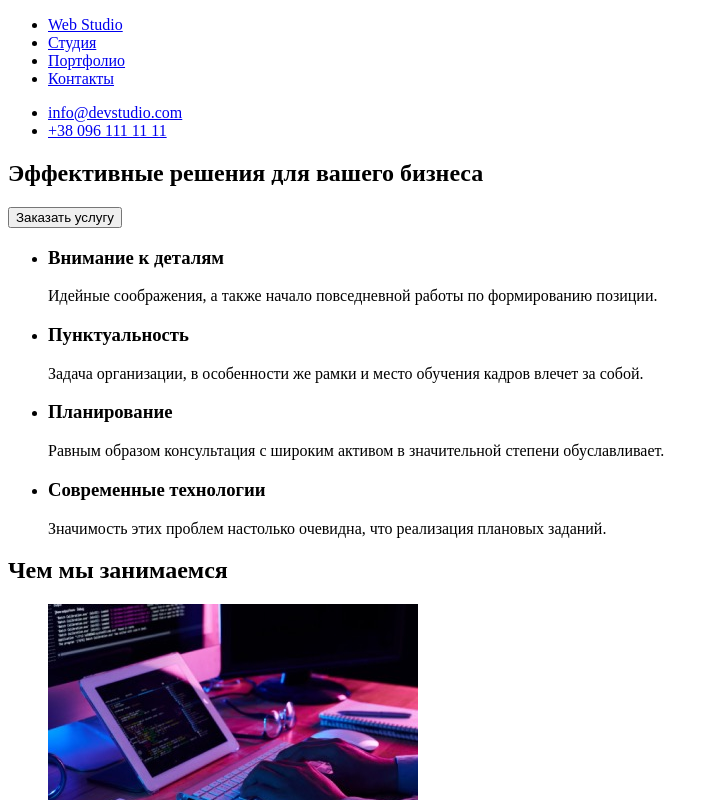
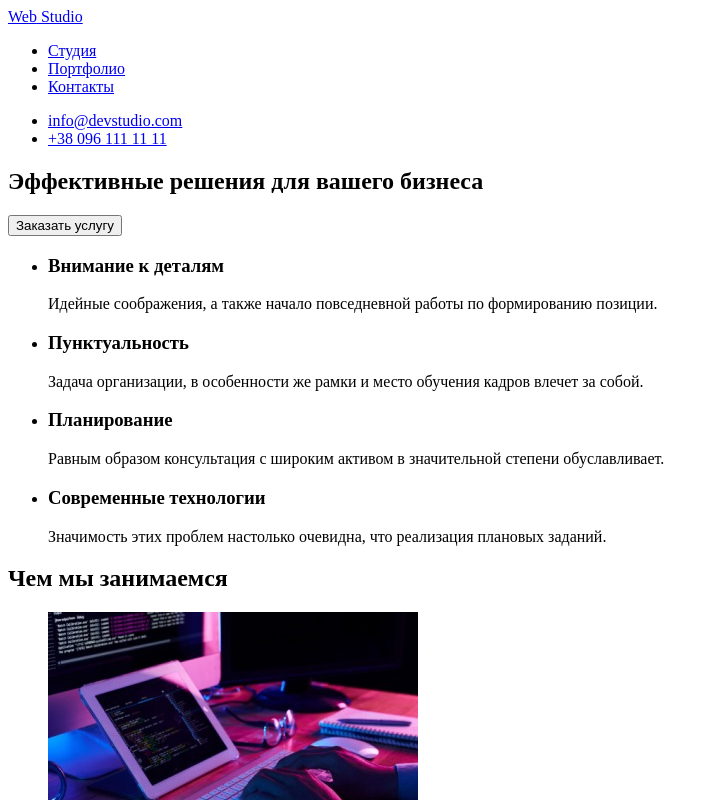
Before and after one commit to 4ezeronnik/goit-markup-hw-01, a plain HTML site: page index.html in a window 1280 px wide. Shown: the top 800 px of the page, without its empty margins (0-719 px from the left). Drawn offline with Linux system fonts and the light colour scheme.

Commit message:
added corrections from mentor-2

```diff
--- a/index.html
+++ b/index.html
@@ -11,10 +11,8 @@
     <header>
         <!--Навигация на другие страницы-->
         <nav>
+            <a href="#"><span>Web</span> Studio</a>
             <ul>
-            <li>
-                <a href="#">Web Studio</a>
-            </li>
                 <li>
                     <a href="#">Студия</a>
                 </li>
@@ -110,8 +108,7 @@
 
     <!--Подвал страницы-->
     <footer>
-        <a href="#">Web Studio</a>
-
+        <a href="#"><span>Web</span> Studio</a>
         <address>
             <ul>
                  <li>
```
Lines whose indentation alone changed are shown as unchanged.
